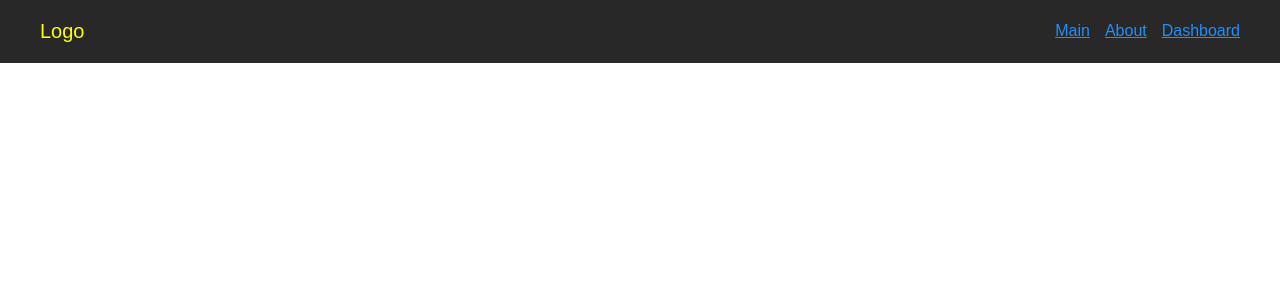
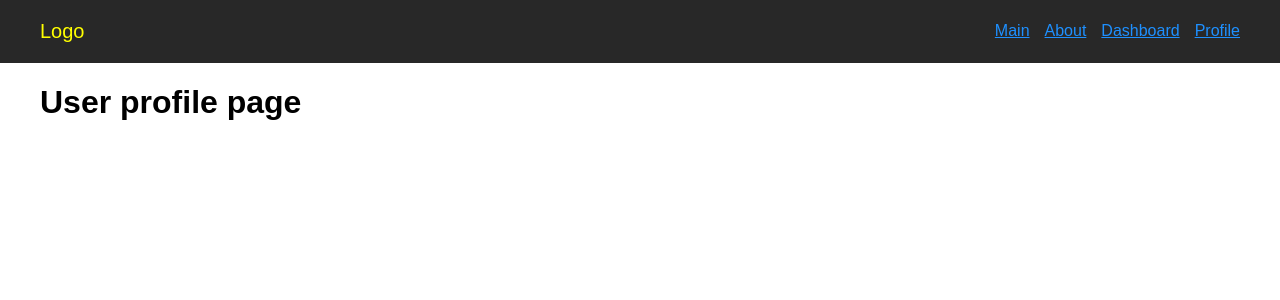
Before and after one commit to soundsnick/react-studies, a React (Create React App) app: page /profile in a window 1280 px wide. Shown: the top 300 px of the page. Built offline with nearby package versions, Linux system fonts and the light colour scheme.

Commit message:
feat: add page Profile (B-1)

```diff
--- a/src/App.tsx
+++ b/src/App.tsx
@@ -6,6 +6,7 @@ import {
 import { Main } from './components/pages/Main';
 import { About } from './components/pages/About';
 import { Dashboard } from './components/pages/Dashboard';
+import { Profile } from './components/pages/Profile';
 
 function App() {
   return (
@@ -20,6 +21,9 @@ function App() {
         <Route path="/dashboard">
           <Dashboard />
         </Route>
+        <Route path="/profile">
+          <Profile />
+        </Route>
       </Switch>
     </div>
   );
--- /dev/null
+++ b/src/components/pages/Profile.tsx
@@ -0,0 +1,8 @@
+import React, { FC } from 'react';
+import { Container } from '../atoms/Container';
+
+export const Profile: FC = () => (
+  <Container>
+    <h1>User profile page</h1>
+  </Container>
+);
--- a/src/index.tsx
+++ b/src/index.tsx
@@ -10,7 +10,8 @@ import { BrowserRouter as Router } from 'react-router-dom';
 const headerLinks = {
   'Main': '/',
   'About': '/about',
-  'Dashboard': '/dashboard'
+  'Dashboard': '/dashboard',
+  'Profile': '/profile'
 }
 
 ReactDOM.render(
```
